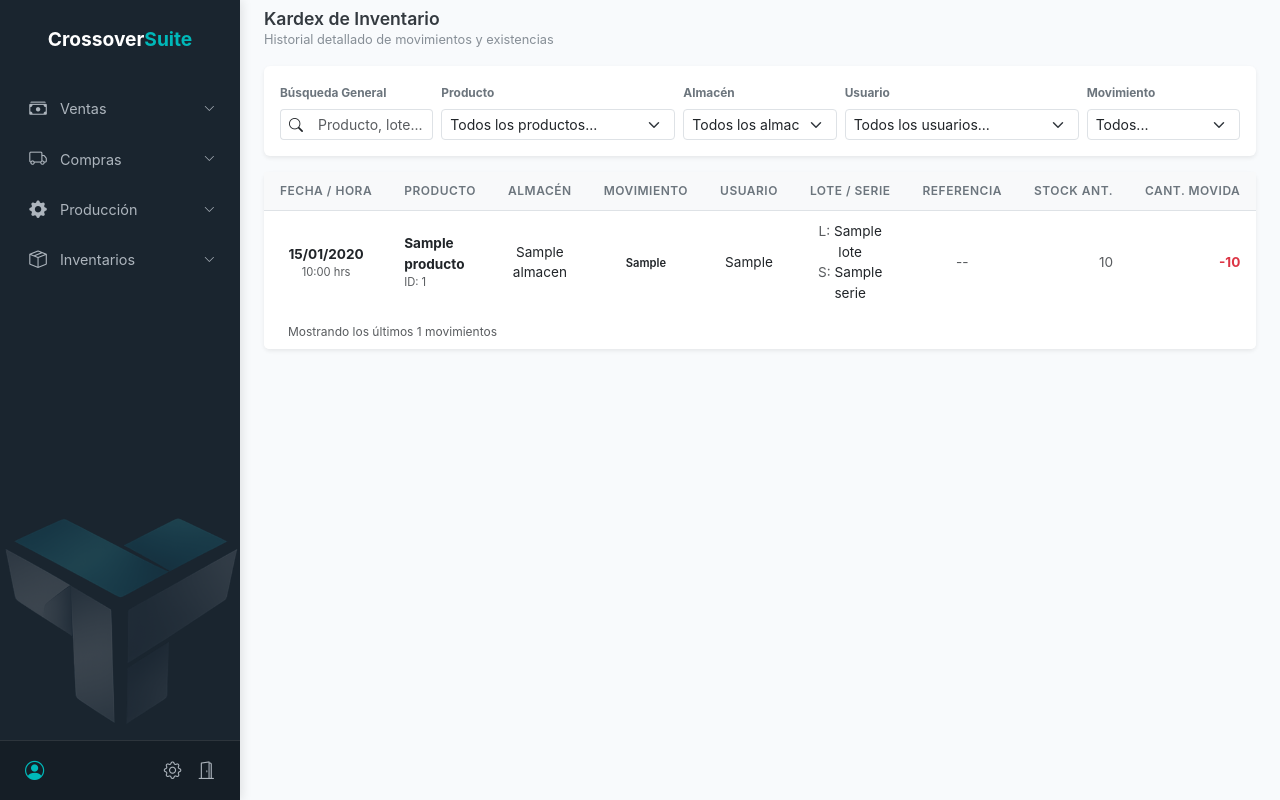
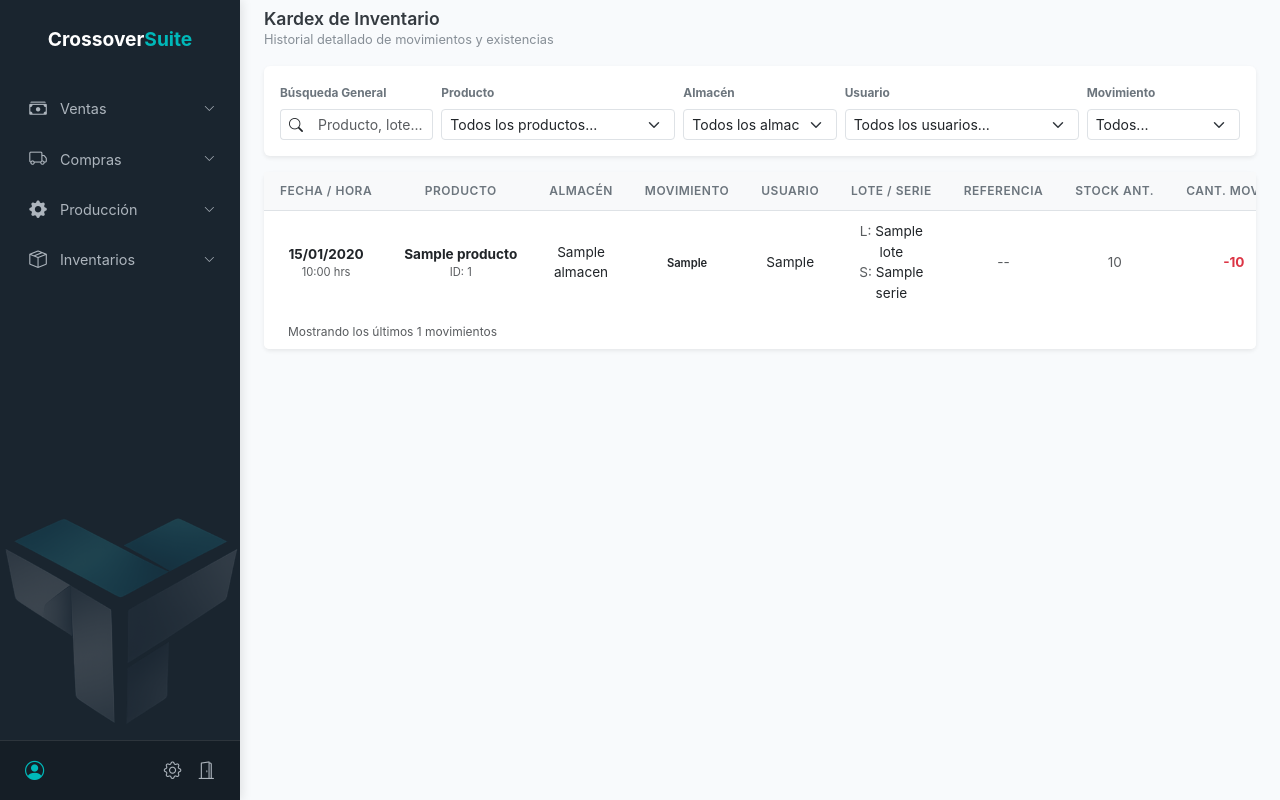
Before and after one commit to LuisMosquedaG/sistema_inventario, a Django app: template templates/dashboard_kardex.html in a window 1280 px wide. Run offline with Django 5.2, Linux system fonts and the light colour scheme; data comes from the database, SQL or seed files in the repository; both versions use the stored data as it was after the commit; tables that the repository leaves empty hold one stand-in row (values such as "Sample post"); the template is opened without the code that fills it: values that come from a table or form of the project are taken from there, most other values are stand-ins (such as "Sample title", 1, 10 or a date in 2020).

Commit message:
ajuste de nombre

```diff
--- a/templates/dashboard_kardex.html
+++ b/templates/dashboard_kardex.html
@@ -94,15 +94,15 @@
                     <thead>
                         <tr>
                             <th class="text-center" style="width: 150px;">Fecha / Hora</th>
-                            <th class="ps-3">Producto</th>
+                            <th class="text-center">Producto</th>
                             <th class="text-center">Almacén</th>
                             <th class="text-center">Movimiento</th>
                             <th class="text-center">Usuario</th>
                             <th class="text-center">Lote / Serie</th>
                             <th class="text-center">Referencia</th>
-                            <th class="text-end">Stock Ant.</th>
-                            <th class="text-end" style="width: 110px;">Cant. Movida</th>
-                            <th class="text-end pe-3" style="width: 110px;">Stock Nuevo</th>
+                            <th class="text-center">Stock Ant.</th>
+                            <th class="text-end text-center" style="width: 110px;">Cant. Movida</th>
+                            <th class="text-end text-center pe-3" style="width: 110px;">Stock Nuevo</th>
                         </tr>
                     </thead>
                     <tbody>
@@ -112,8 +112,10 @@
                                 <div class="fw-bold text-dark">{{ m.fecha|date:"d/m/Y" }}</div>
                                 <div class="text-muted" style="font-size: 0.7rem;">{{ m.fecha|date:"H:i" }} hrs</div>
                             </td>
-                            <td class="ps-3">
-                                <div class="fw-bold text-dark">{{ m.producto.nombre }}</div>
+                            <td class="text-center">
+                                <div class="fw-bold text-dark text-truncate mx-auto" style="max-width: 250px;" title="{{ m.producto.nombre }}">
+                                    {{ m.producto.nombre }}
+                                </div>
                                 <div class="text-muted small" style="font-size: 0.7rem;">ID: {{ m.producto.id }}</div>
                             </td>
                             <td class="text-center small">{{ m.almacen.nombre }}</td>
@@ -138,13 +140,13 @@
                             </td>
                             <td class="text-center small text-muted">{{ m.referencia|default:"--" }}</td>
 
-                            <td class="text-end text-muted small">{{ m.stock_anterior|floatformat:0 }}</td>
+                            <td class="text-center text-muted small">{{ m.stock_anterior|floatformat:0 }}</td>
 
-                            <td class="text-end fw-bold {% if m.tipo_movimiento == 'entrada' %}text-success{% else %}text-danger{% endif %}">
+                            <td class="text-center fw-bold {% if m.tipo_movimiento == 'entrada' %}text-success{% else %}text-danger{% endif %}">
                                 {% if m.tipo_movimiento == 'entrada' %}+{% else %}-{% endif %}{{ m.cantidad|floatformat:0 }}
                             </td>
 
-                            <td class="text-end pe-3 fw-bold text-dark">{{ m.stock_nuevo|floatformat:0 }}</td>
+                            <td class="text-center pe-3 fw-bold text-dark">{{ m.stock_nuevo|floatformat:0 }}</td>
                         </tr>
                         {% empty %}
                         <tr>
```
Also changed, not shown: templates/dashboard_solicitudcompras.html (+6 -6 lines), db.sqlite3.
